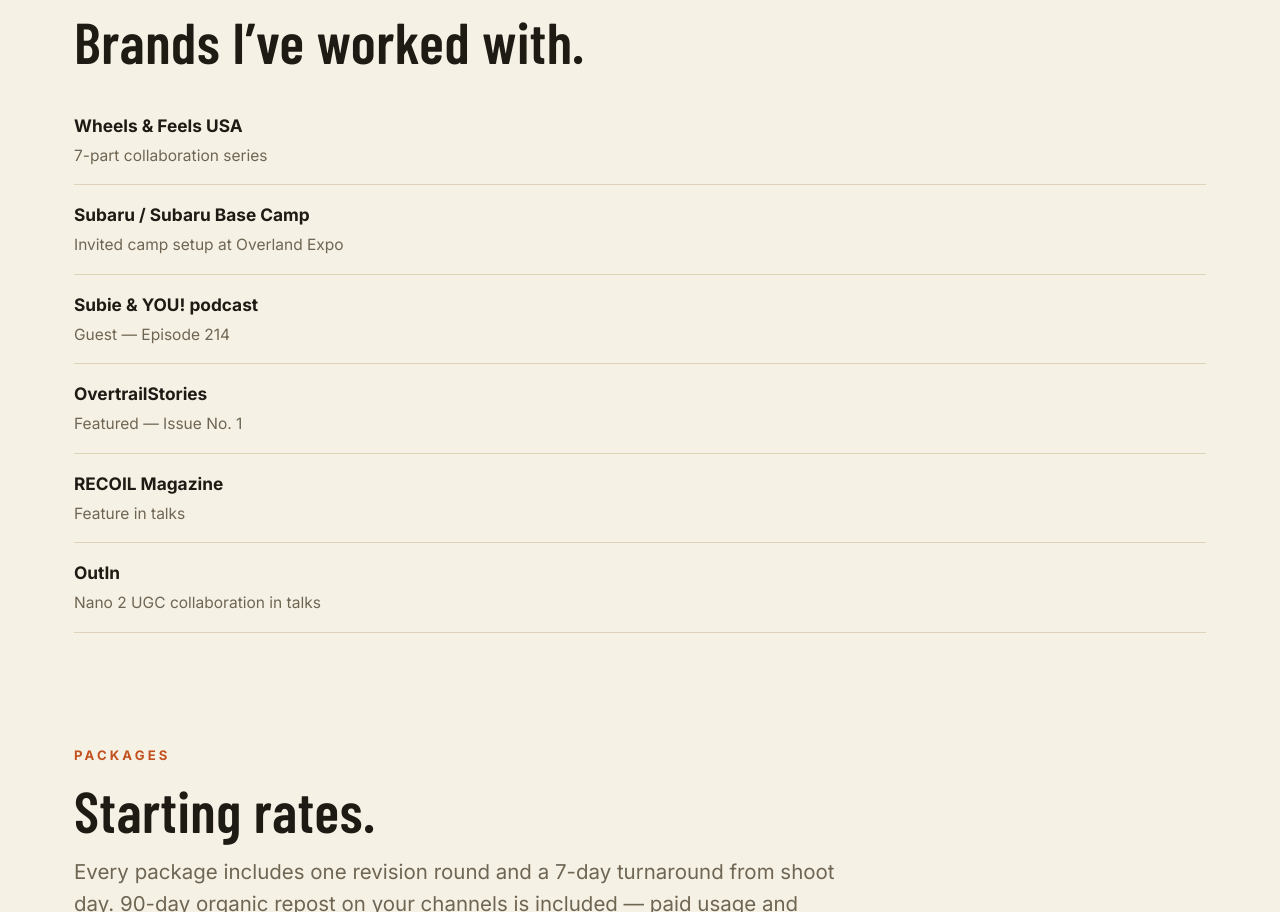
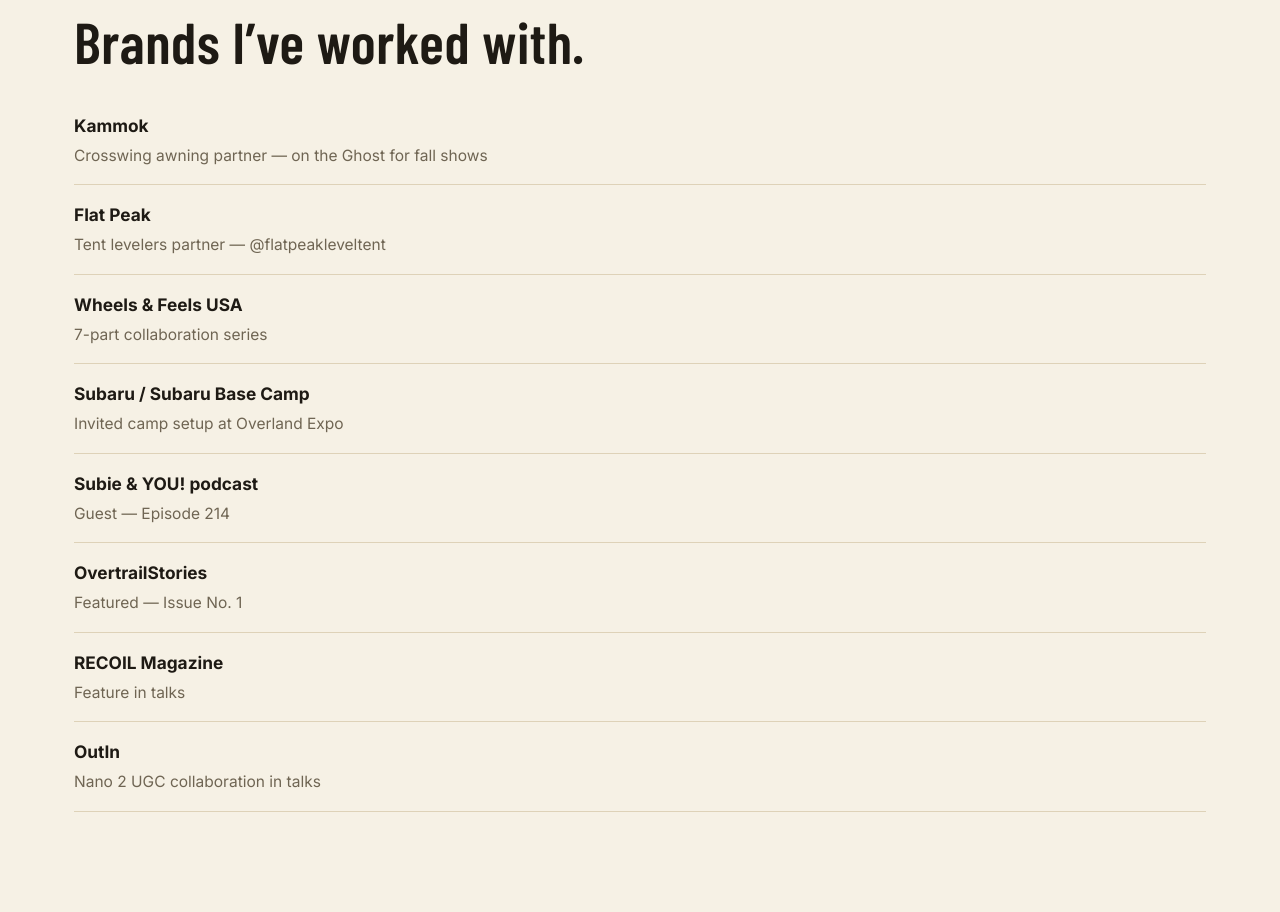
Before and after one commit to ghostsubie/ghostsubie.com, an Astro site: page /ugc in a window 1280 px wide. Shown: the part 3048-3960 px from the top of the page. Built offline with nearby package versions, Linux system fonts and the light colour scheme; Astro itself is replaced by a stand-in of ours.

Commit message:
Add Kammok and Flat Peak to UGC track record

```diff
--- a/src/pages/ugc.astro
+++ b/src/pages/ugc.astro
@@ -80,6 +80,8 @@ const works = [
 ];
 
 const brands = [
+  { name: 'Kammok', note: 'Crosswing awning partner — on the Ghost for fall shows' },
+  { name: 'Flat Peak', note: 'Tent levelers partner — @flatpeakleveltent' },
   { name: 'Wheels & Feels USA', note: '7-part collaboration series' },
   { name: 'Subaru / Subaru Base Camp', note: 'Invited camp setup at Overland Expo' },
   { name: 'Subie & YOU! podcast', note: 'Guest — Episode 214' },
```
Also changed, not shown: .github/workflows/deploy.yml (deleted).
